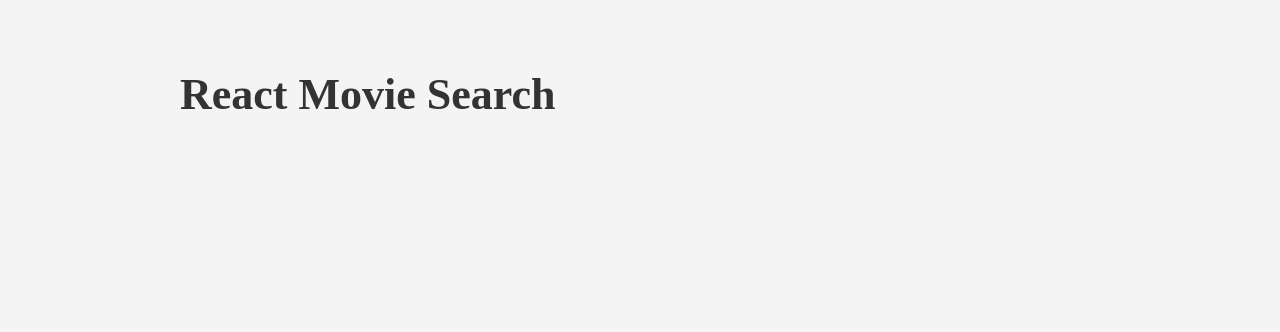
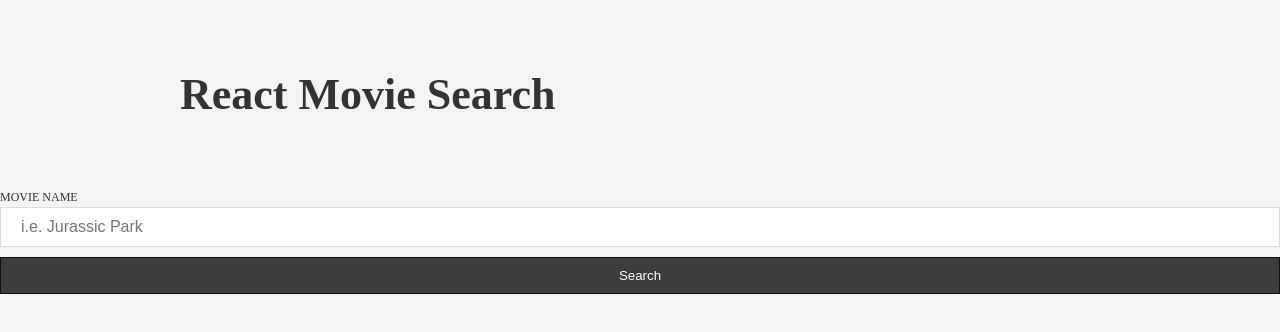
Before and after one commit to swrobbin/movie-search-app, a React (Create React App) app: page / in a window 1280 px wide. Shown: the top 332 px of the page. Built offline with nearby package versions, Linux system fonts and the light colour scheme.

Commit message:
input and button CSS

```diff
--- /dev/null
+++ b/src/components/searchMovies.js
@@ -0,0 +1,15 @@
+import React from 'react'
+
+const SearchMovies = () => {
+  return (
+    <div>
+        <form className='form'>
+            <label className='label' htmlFor="query">Movie Name</label>
+            <input className="input" type='text' name="query" placeholder="i.e. Jurassic Park"/>
+            <button className="button" type='submit'>Search</button>
+        </form>
+    </div>
+  )
+}
+
+export default SearchMovies
--- a/src/index.css
+++ b/src/index.css
@@ -25,3 +25,24 @@ small {
 .title {
   font-size: 4.4rem;
 }
+.form {
+  display:grid;
+}
+.label {
+  font-size: 1.2rem;
+  margin-bottom:0.2rem ;
+  text-transform: uppercase;
+}
+.input {
+  font-size: 1.6rem;
+  padding: 0.5rem 2rem;
+  line-height:2.8rem;
+  border: 1px solid #ddd;
+  margin-bottom: 1rem;
+}
+.button {
+  background-color: rgba(0, 0, 0, 0.75);
+  color: white;
+  padding: 1rem 2rem;
+  border: 1px solid rgba(0, 0, 0, 0.75);
+}
--- a/src/index.js
+++ b/src/index.js
@@ -2,11 +2,13 @@ import React from 'react';
 import ReactDOM from 'react-dom';
 import './index.css';
 import App from './App';
+import SearchMovies from './components/searchMovies';
 
 
 ReactDOM.render(
   <React.StrictMode>
     <App />
+    <SearchMovies />
   </React.StrictMode>,
   document.getElementById('root')
 );
```
Also changed, not shown: src/components/test.js (added, +11 -0 lines).
